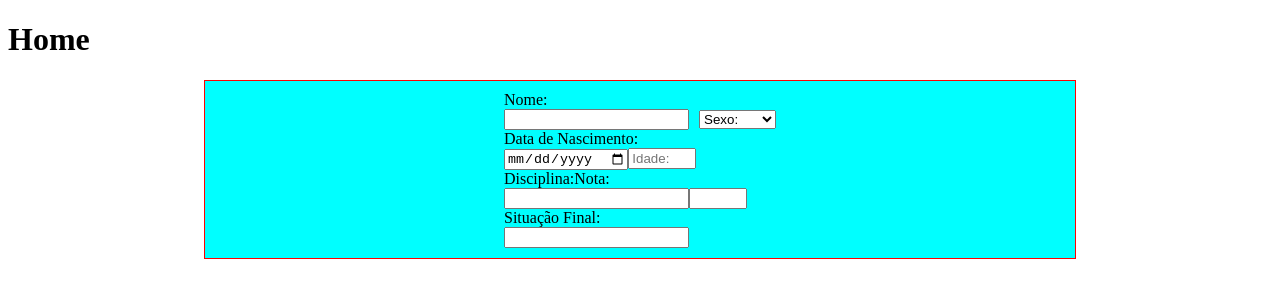
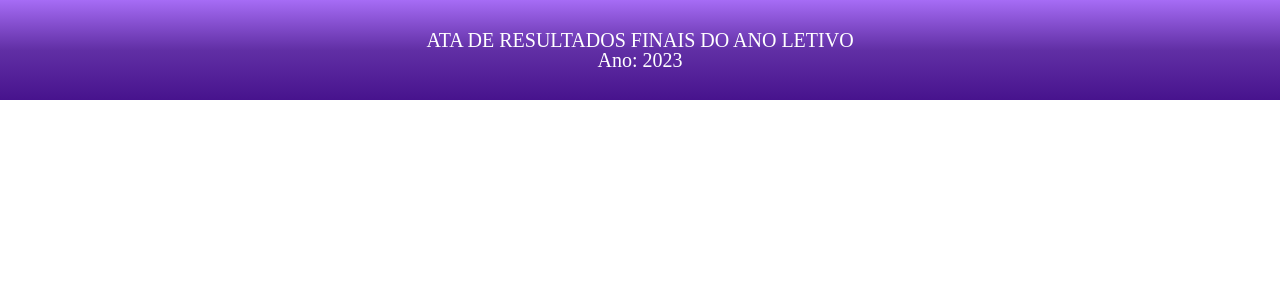
Before and after one commit to FabriNeves/diario-eletronico, a React (Create React App) app in the folder diario-eletronico/: page / in a window 1280 px wide. Shown: the top 300 px of the page. Built offline with nearby package versions, Linux system fonts and the light colour scheme.

Commit message:
Add header

```diff
--- /dev/null
+++ b/diario-eletronico/src/components/header/header.js
@@ -0,0 +1,14 @@
+import styled from "styled-components";
+
+export const Container = styled.div`
+    display: flex;
+    text-align: center;
+    align-items: center;
+    justify-content: center;
+    color: white;
+    font-size: 20px;
+    width: 100%;
+    height: 100px;
+    background-image: linear-gradient(rgb(166, 108, 245), rgb(97, 47, 165),rgb(71, 19, 141) );
+
+`
--- /dev/null
+++ b/diario-eletronico/src/components/header/index.jsx
@@ -0,0 +1,11 @@
+import * as H from './header'
+export default _ => {
+    return (
+        <H.Container>
+            <div>
+                <h1>ATA DE RESULTADOS FINAIS DO ANO LETIVO</h1>
+                <h2> Ano: 2023</h2>
+            </div>
+        </H.Container>
+    )
+}
--- a/diario-eletronico/src/components/home/index.jsx
+++ b/diario-eletronico/src/components/home/index.jsx
@@ -1,11 +1,12 @@
 import React from "react";
 import Cadastro from "../pages/Cadastro";
+import Header from "../header";
 
 export default props => {
     return(
         <div>
-            <h1>Home</h1>
-            <Cadastro/>
+            <Header/>
+            {/* <Cadastro/> */}
 
         </div>
     )
--- a/diario-eletronico/src/index.js
+++ b/diario-eletronico/src/index.js
@@ -1,6 +1,7 @@
 import React from 'react';
 import ReactDOM from 'react-dom/client';
 import App from './App'
+import './styles.css'
 
 const root = ReactDOM.createRoot(document.getElementById('root'));
 root.render(
--- /dev/null
+++ b/diario-eletronico/src/styles.css
@@ -0,0 +1,43 @@
+html, body, div, span, applet, object, iframe,
+h1, h2, h3, h4, h5, h6, p, blockquote, pre,
+a, abbr, acronym, address, big, cite, code,
+del, dfn, em, img, ins, kbd, q, s, samp,
+small, strike, strong, sub, sup, tt, var,
+b, u, i, center,
+dl, dt, dd, ol, ul, li,
+fieldset, form, label, legend,
+table, caption, tbody, tfoot, thead, tr, th, td,
+article, aside, canvas, details, embed,
+figure, figcaption, footer, header, hgroup,
+menu, nav, output, ruby, section, summary,
+time, mark, audio, video {
+    margin: 0;
+    padding: 0;
+    border: 0;
+    font-size: 100%;
+    font: inherit;
+    vertical-align: baseline;
+}
+/* HTML5 display-role reset for older browsers */
+article, aside, details, figcaption, figure,
+footer, header, hgroup, menu, nav, section {
+    display: block;
+}
+body {
+    line-height: 1;
+}
+ol, ul {
+    list-style: none;
+}
+blockquote, q {
+    quotes: none;
+}
+blockquote:before, blockquote:after,
+q:before, q:after {
+    content: '';
+    content: none;
+}
+table {
+    border-collapse: collapse;
+    border-spacing: 0;
+}
```
